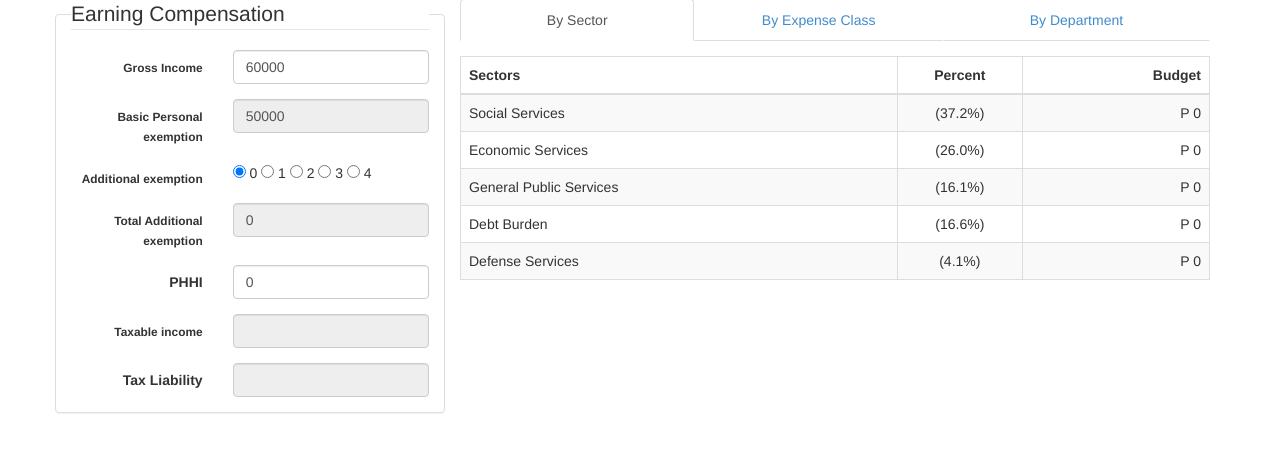
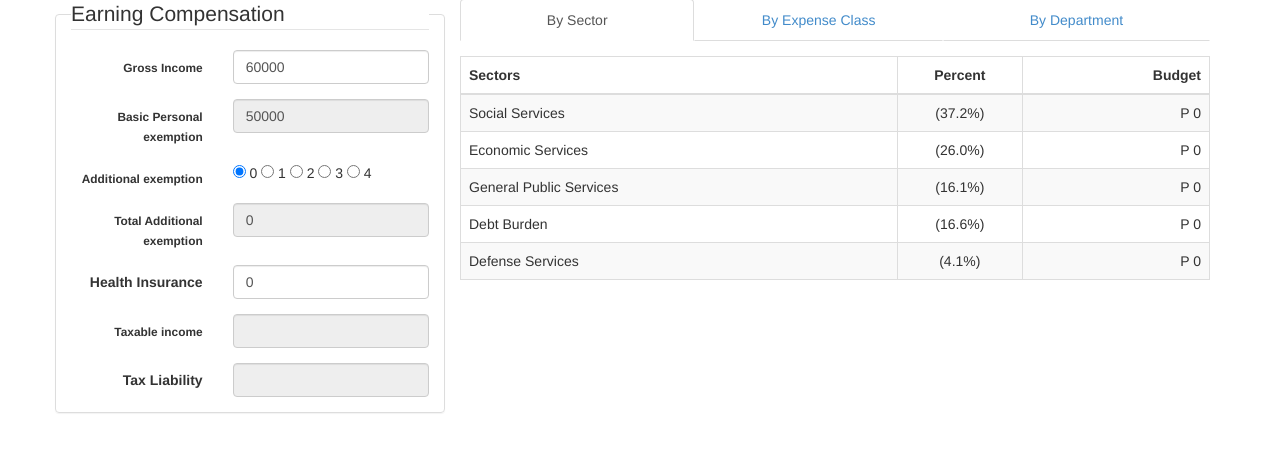
Before and after one commit to wizardspro/taxTrackPH, a PHP site: page /taxcalc.php in a window 1280 px wide. Shown: the part 321-787 px from the top of the page. Run offline with PHP 8.4, Linux system fonts and the light colour scheme.

Commit message:
updated phhi text

```diff
--- a/taxcalc.php
+++ b/taxcalc.php
@@ -134,7 +134,7 @@
                         <div class="form-group">
                             <label for="phhi"
                                 class="col-md-5 control-label">
-                            PHHI
+                            Health Insurance
                             </label>
                             <div class="col-md-7">
                                 <input class="form-control" onkeyup="update()"
```
